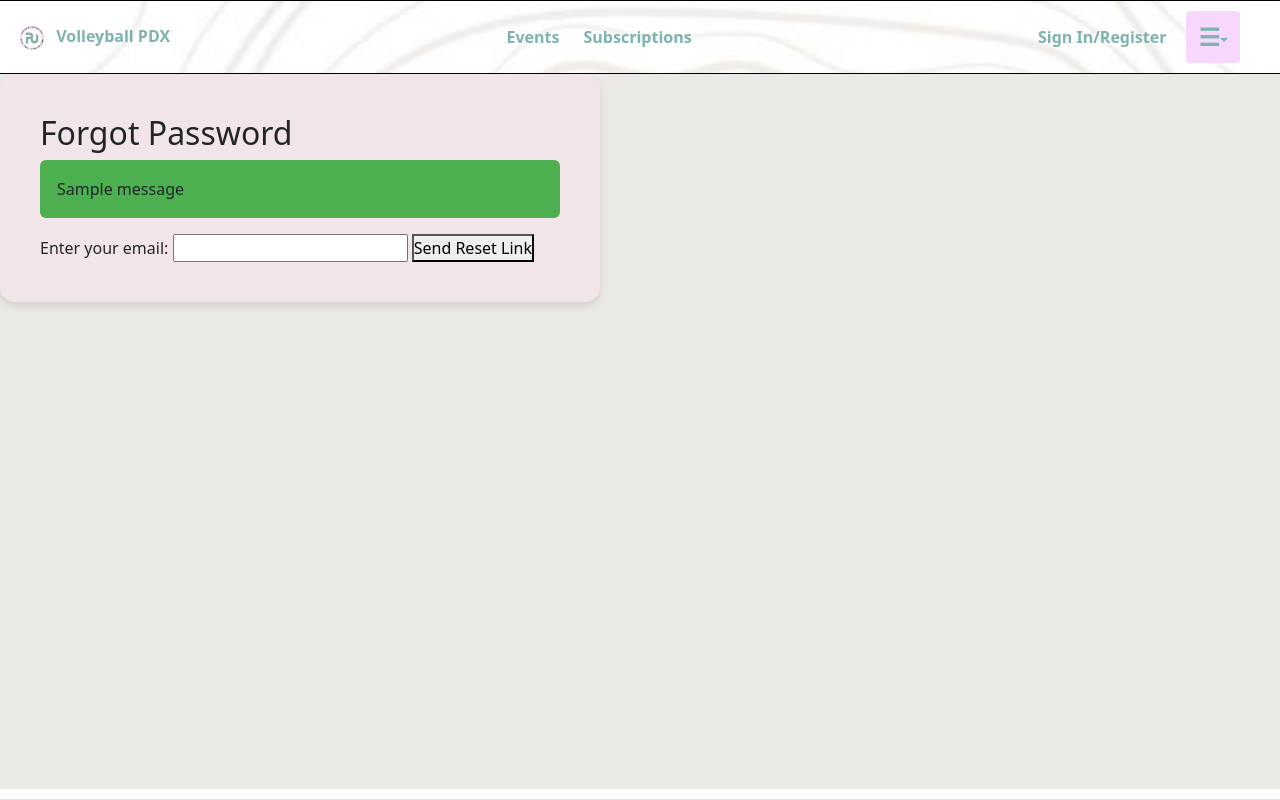
After one commit to Ayjemal07/PickUpVolleyBallPdx, a Flask app: page /forgot-password in a window 1280 px wide. The commit adds this page. Run offline with Flask 3, Linux system fonts and the light colour scheme; tables that the repository leaves empty hold one stand-in row (values such as "Sample post"); one stand-in notice (Sample message) is shown; some libraries are stand-ins or nearby versions.

Commit message:
password forgetting/resetting

```diff
--- a/app/__init__.py
+++ b/app/__init__.py
@@ -4,6 +4,10 @@ from flask_migrate import Migrate
 from dotenv import load_dotenv
 import os
 from app.models import db, login_manager
+
+from flask_mail import Mail
+
+mail = Mail()
 
 # Load environment variables
 load_dotenv()
@@ -35,6 +39,7 @@ def create_app():
 
     app.register_blueprint(auth)
     app.register_blueprint(main)  # Register last to avoid route conflicts
+    mail.init_app(app)
 
 
     return app
--- a/app/authentication/auth_routes.py
+++ b/app/authentication/auth_routes.py
@@ -4,8 +4,25 @@ from flask import Blueprint, render_template, redirect, url_for, flash, session
 from app.forms import UserLoginForm, UserRegistrationForm
 from ..models import User, db
 from flask_login import login_user, logout_user, login_required
+from flask import request
+from itsdangerous import URLSafeTimedSerializer
+from flask_mail import Mail, Message
+import re
+
+mail = Mail()
+serializer = URLSafeTimedSerializer('your-secret-key')  # Replace with your secret key
 
 auth = Blueprint('auth', __name__, template_folder='auth_templates')
+
+
+def is_strong_password(password):
+    return (
+        len(password) >= 8 and
+        re.search(r'[A-Z]', password) and
+        re.search(r'[a-z]', password) and
+        re.search(r'\d', password) and
+        re.search(r'[!@#$%^&*(),.?":{}|<>]', password)
+    )
 
 @auth.route('/signin', methods=['GET', 'POST'])
 def signin():
@@ -47,6 +64,11 @@ def register():
             flash('Email already registered. Please log in.', 'error')
             return redirect(url_for('auth.signin'))
 
+        if not is_strong_password(form.password.data):
+            flash('Password must be at least 8 characters long and include an uppercase letter, a lowercase letter, a number, and a special character.', 'error')
+            return redirect(url_for('auth.register'))
+
+
         # Create the user from the form data
         role = 'admin' if form.email.data == 'tester@gmail.com' else 'user'
         user = User(
@@ -85,3 +107,46 @@ def signout():
 @login_required
 def profile():
     return redirect(url_for('auth.profile'))
+
+
+
+@auth.route('/forgot-password', methods=['GET', 'POST'])
+def forgot_password():
+    if request.method == 'POST':
+        email = request.form['email']
+        user = User.query.filter_by(email=email).first()
+        if user:
+            token = serializer.dumps(email, salt='password-reset-salt')
+            reset_url = url_for('auth.reset_password', token=token, _external=True)
+            msg = Message(subject="Reset Your Password",
+                          sender="no-reply@pickupvolleyballpdx.com",
+                          recipients=[email],
+                          body=f'Click the link to reset your password: {reset_url}')
+            mail.send(msg)
+            flash('If your email exists in our system, a password reset link has been sent. Please check your inbox.', 'success')
+        else:
+            flash('No account with that email.', 'error')
+        return redirect(url_for('auth.forgot_password'))
+    return render_template('forgot_password.html')
+
+
+@auth.route('/reset-password/<token>', methods=['GET', 'POST'])
+def reset_password(token):
+    try:
+        email = serializer.loads(token, salt='password-reset-salt', max_age=3600)
+    except Exception as e:
+        flash('The password reset link is invalid or expired.', 'error')
+        return redirect(url_for('auth.signin'))
+
+    if request.method == 'POST':
+        user = User.query.filter_by(email=email).first()
+        if user:
+            new_password = request.form['password']
+            if not is_strong_password(new_password):
+                flash('Password must meet complexity requirements.', 'error')
+                return render_template('reset_password.html', token=token)
+            user.set_password(new_password)
+            db.session.commit()
+            flash('Your password has been reset. Please log in.', 'success')
+            return redirect(url_for('auth.signin'))
+    return render_template('reset_password.html', token=token)
--- /dev/null
+++ b/app/authentication/auth_templates/forgot_password.html
@@ -0,0 +1,23 @@
+{% extends 'base.html' %}
+{% block content %}
+<div class="form-background">
+    <h2>Forgot Password</h2>
+
+    <!-- ✅ Flash Messages -->
+    {% with messages = get_flashed_messages(with_categories=true) %}
+        {% if messages %}
+            <div id="flash-messages">
+                {% for category, message in messages %}
+                    <div class="alert {{ category }}">{{ message }}</div>
+                {% endfor %}
+            </div>
+        {% endif %}
+    {% endwith %}
+
+    <form method="POST">
+        <label for="email">Enter your email:</label>
+        <input type="email" name="email" required>
+        <button type="submit">Send Reset Link</button>
+    </form>
+</div>
+{% endblock %}
--- a/app/authentication/auth_templates/register.html
+++ b/app/authentication/auth_templates/register.html
@@ -30,7 +30,7 @@
 
             <div class="form-group">
                 <label for="address">Address:</label>
-                <input type="text" id="address" name="address" class="input-field">
+                <input type="text" id="address" name="address" class="input-field" placeholder="example: SE Portland, Beaverton, etc.">
             </div>
 
             <div class="form-group">
@@ -40,7 +40,8 @@
 
             <div class="form-group">
                 <label for="password">Password:</label>
-                <input type="password" id="password" name="password" required class="input-field">
+                <input type="password" id="password" name="password" required class="input-field"
+                placeholder="Minimum 8 chars, upper/lowercase, number, special character">
             </div>
 
             <button type="submit" class="submit-btn" id="register-submit">Create Account</button>
--- a/app/authentication/auth_templates/signin.html
+++ b/app/authentication/auth_templates/signin.html
@@ -20,7 +20,7 @@
             {{ form.hidden_tag() }}
             <div class="form-group">
                 <label for="email">Email:</label>
-                <input type="email" id="email" name="email" required class="input-field" autocomplete="email" placeholder="Your email or username">
+                <input type="email" id="email" name="email" required class="input-field" autocomplete="email" placeholder="Your email address">
             </div>
             <div class="form-group">
                 <label for="password">Password:</label>
@@ -30,6 +30,7 @@
             <div id="spinner" class="spinner" style="display: none;"></div>
         </form>
         <br>
+        <p><a href="{{ url_for('auth.forgot_password') }}">Forgot your password?</a></p>
         <p class="register-link">Don’t have an account? <a href="{{ url_for('auth.register') }}">Register here</a>.</p>
     </div>
 </div>
--- a/app/static/css/styles.css
+++ b/app/static/css/styles.css
@@ -1202,7 +1202,7 @@ html, body {
   background: none;
   cursor: pointer;
   text-align: left;
-  font-size: 1rem;
+  font-size: 1.3rem;
 }
 
 .event-menu-options button:hover {
--- a/requirements.txt
+++ b/requirements.txt
@@ -12,3 +12,4 @@ python-dotenv
 Flask-Migrate
 mysqlclient
 pymysql
+Flask-Mail==0.10.1
```
Also changed, not shown: app/authentication/auth_templates/reset_password.html (added, +24 -0 lines), config.py (+7 -0 lines), app/templates/login.html (deleted).
